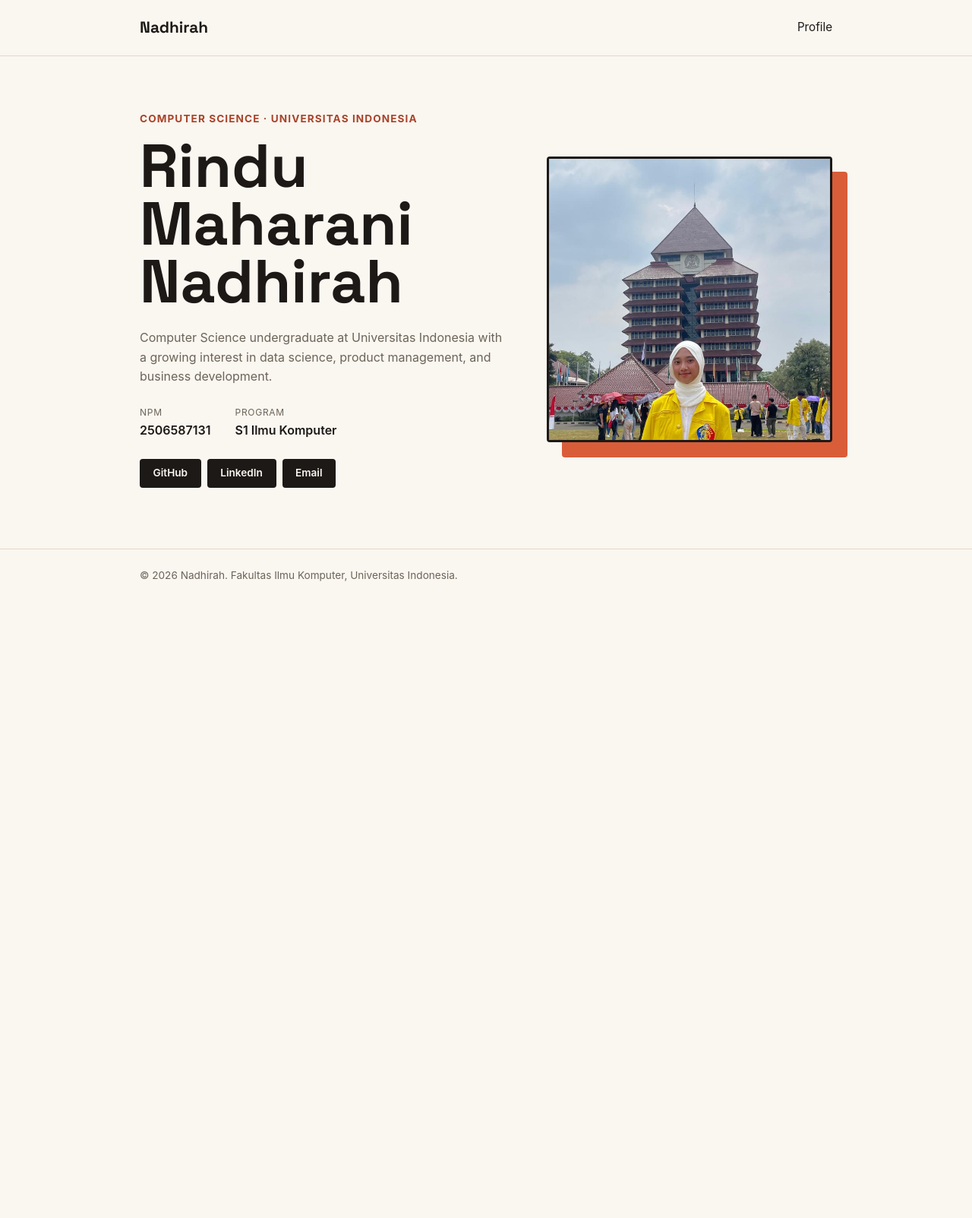
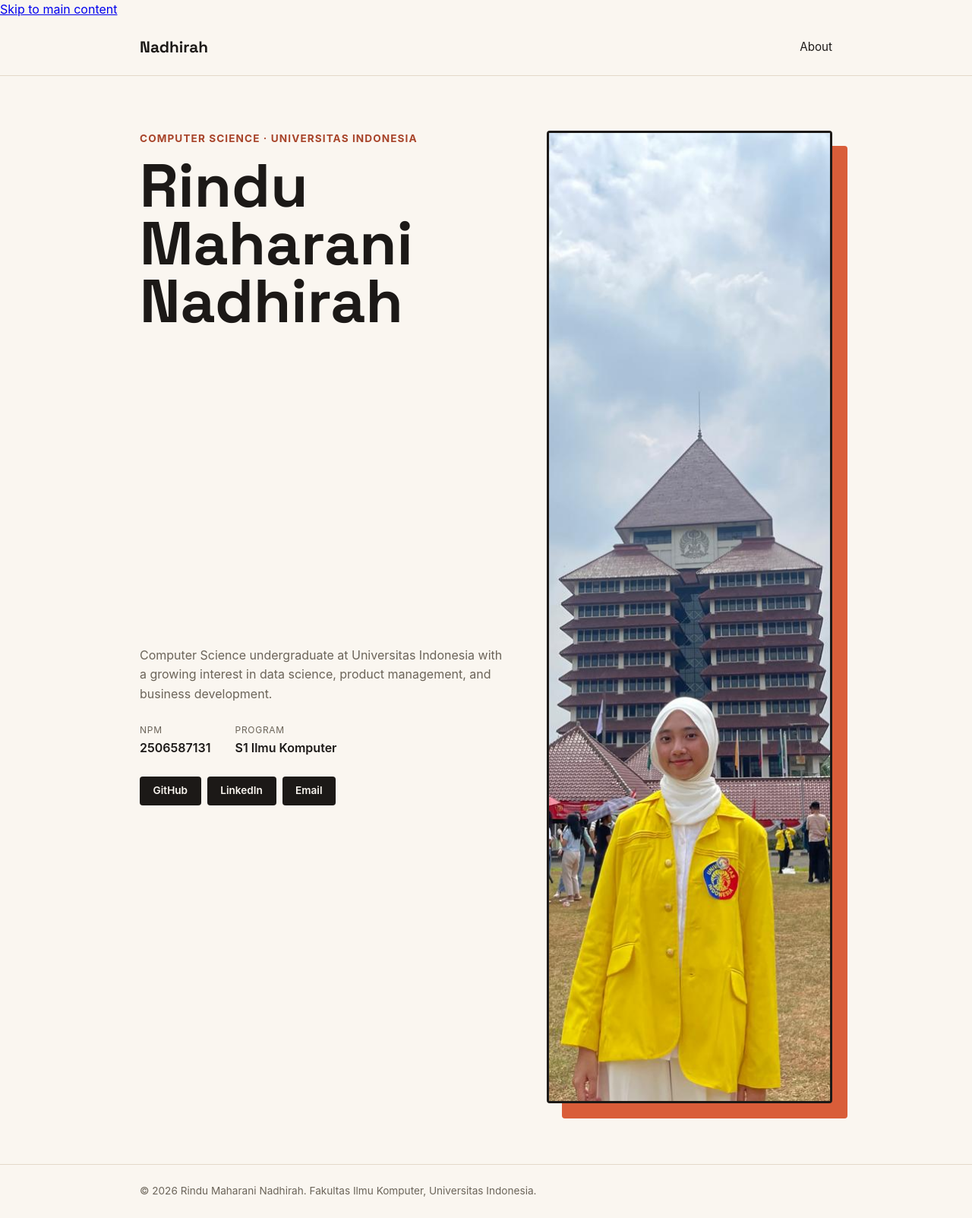
Before and after one commit to rindunadhirah/myportfolio, a Django app: page / in a window 1280 px wide. Shown: the whole page at 76% size. Before the commit the page ends 765 px from the top, so only its background shows below. Run offline with Django 5.2, Linux system fonts and the light colour scheme.

Commit message:
Improve HTML structure and navigation

```diff
--- a/templates/index.html
+++ b/templates/index.html
@@ -1,62 +1,148 @@
+{% load static %}
+
 <!DOCTYPE html>
 <html lang="en">
 <head>
+    <!-- Basic page information -->
     <meta charset="UTF-8">
     <meta name="viewport" content="width=device-width, initial-scale=1.0">
-    <title>Nadhirah - Portfolio</title>
+
+    <!-- Description shown by search engines -->
+    <meta
+        name="description"
+        content="Portfolio of Rindu Maharani Nadhirah, a Computer Science undergraduate at Universitas Indonesia."
+    >
+
+    <title>Rindu Maharani Nadhirah | Portfolio</title>
+
+    <!-- Connects to Google Fonts more quickly -->
     <link rel="preconnect" href="https://fonts.googleapis.com">
     <link rel="preconnect" href="https://fonts.gstatic.com" crossorigin>
-    <link href="https://fonts.googleapis.com/css2?family=Space+Grotesk:wght@500;700&display=swap" rel="stylesheet">
-    <link rel="stylesheet" href="/static/css/style.css">
+
+    <!-- Loads the font currently used by the stylesheet -->
+    <link
+        href="https://fonts.googleapis.com/css2?family=Space+Grotesk:wght@500;700&display=swap"
+        rel="stylesheet"
+    >
+
+    <!-- Loads the main stylesheet through Django -->
+    <link rel="stylesheet" href="{% static 'css/style.css' %}">
 </head>
+
 <body>
+    <!-- Lets keyboard users skip the navigation -->
+    <a class="skip-link" href="#main-content">
+        Skip to main content
+    </a>
+
+    <!-- Main page navigation -->
     <header class="site-header">
-        <div class="container">
-            <a href="#profile" class="brand">Nadhirah</a>
-            <nav>
-                <a href="#profile">Profile</a>
+        <div class="container nav-container">
+            <a href="#about" class="brand">
+                Nadhirah
+            </a>
+
+            <nav class="site-nav" aria-label="Primary navigation">
+                <a href="#about">About</a>
             </nav>
         </div>
     </header>
 
-    <main>
-        <section class="hero" id="profile">
+    <!-- Main portfolio content -->
+    <main id="main-content">
+        <!-- About Me section -->
+        <section
+            class="hero"
+            id="about"
+            aria-labelledby="about-title"
+        >
             <div class="container hero-grid">
+                <!-- Name and university -->
                 <div class="hero-identity">
-                    <p class="hero-kicker">Computer Science &middot; Universitas Indonesia</p>
-                    <h1>Rindu Maharani Nadhirah</h1>
+                    <p class="hero-kicker">
+                        Computer Science &middot; Universitas Indonesia
+                    </p>
+
+                    <h1 id="about-title">
+                        Rindu Maharani Nadhirah
+                    </h1>
                 </div>
+
+                <!-- Profile photograph -->
                 <div class="hero-photo">
-                    <div class="photo-block"></div>
-                    <img class="avatar" src="/static/img/PhotoFrontUI.jpeg" alt="Photo of Nadhirah">
+                    <div class="photo-block" aria-hidden="true"></div>
+
+                    <img
+                        class="avatar"
+                        src="{% static 'img/PhotoFrontUI.jpeg' %}"
+                        alt="Portrait of Rindu Maharani Nadhirah"
+                        width="720"
+                        height="1280"
+                    >
                 </div>
+
+                <!-- Biography and student information -->
                 <div class="hero-details">
-                    <p class="bio">Computer Science undergraduate at Universitas Indonesia with a growing interest in data science, product
-                    management, and business development. </p>
+                    <p class="bio">
+                        Computer Science undergraduate at Universitas
+                        Indonesia with a growing interest in data science,
+                        product management, and business development.
+                    </p>
+
                     <dl class="meta-list">
                         <div class="meta-row">
                             <dt>NPM</dt>
                             <dd>2506587131</dd>
                         </div>
+
                         <div class="meta-row">
                             <dt>Program</dt>
                             <dd>S1 Ilmu Komputer</dd>
                         </div>
                     </dl>
-                    <div class="social-links">
-                        <a href="https://github.com/rindunadhirah" class="social-link">GitHub</a>
-                        <a href="https://www.linkedin.com/in/rindunadhirah/" class="social-link">LinkedIn</a>
-                        <a href="mailto:rindunadhirah@gmail.com" class="social-link">Email</a>
-                    </div>
+
+                    <!-- Social and contact links -->
+                    <nav
+                        class="social-links"
+                        aria-label="Social and contact links"
+                    >
+                        <a
+                            href="https://github.com/rindunadhirah"
+                            class="social-link"
+                            target="_blank"
+                            rel="noopener noreferrer"
+                        >
+                            GitHub
+                        </a>
+
+                        <a
+                            href="https://www.linkedin.com/in/rindunadhirah/"
+                            class="social-link"
+                            target="_blank"
+                            rel="noopener noreferrer"
+                        >
+                            LinkedIn
+                        </a>
+
+                        <a
+                            href="mailto:rindunadhirah@gmail.com"
+                            class="social-link"
+                        >
+                            Email
+                        </a>
+                    </nav>
                 </div>
             </div>
         </section>
-
     </main>
 
+    <!-- Page footer -->
     <footer class="site-footer">
         <div class="container">
-            <p>&copy; 2026 Nadhirah. Fakultas Ilmu Komputer, Universitas Indonesia.</p>
+            <p>
+                &copy; 2026 Rindu Maharani Nadhirah.
+                Fakultas Ilmu Komputer, Universitas Indonesia.
+            </p>
         </div>
     </footer>
 </body>
```
